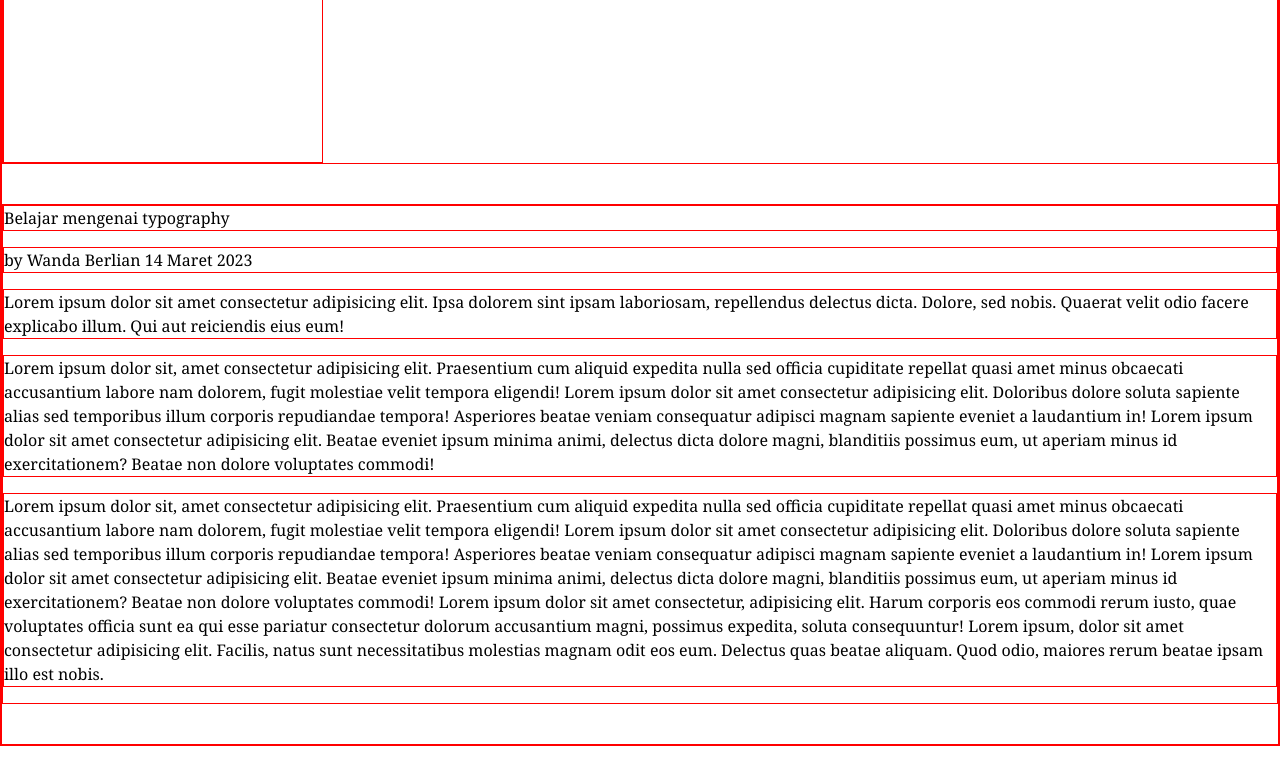
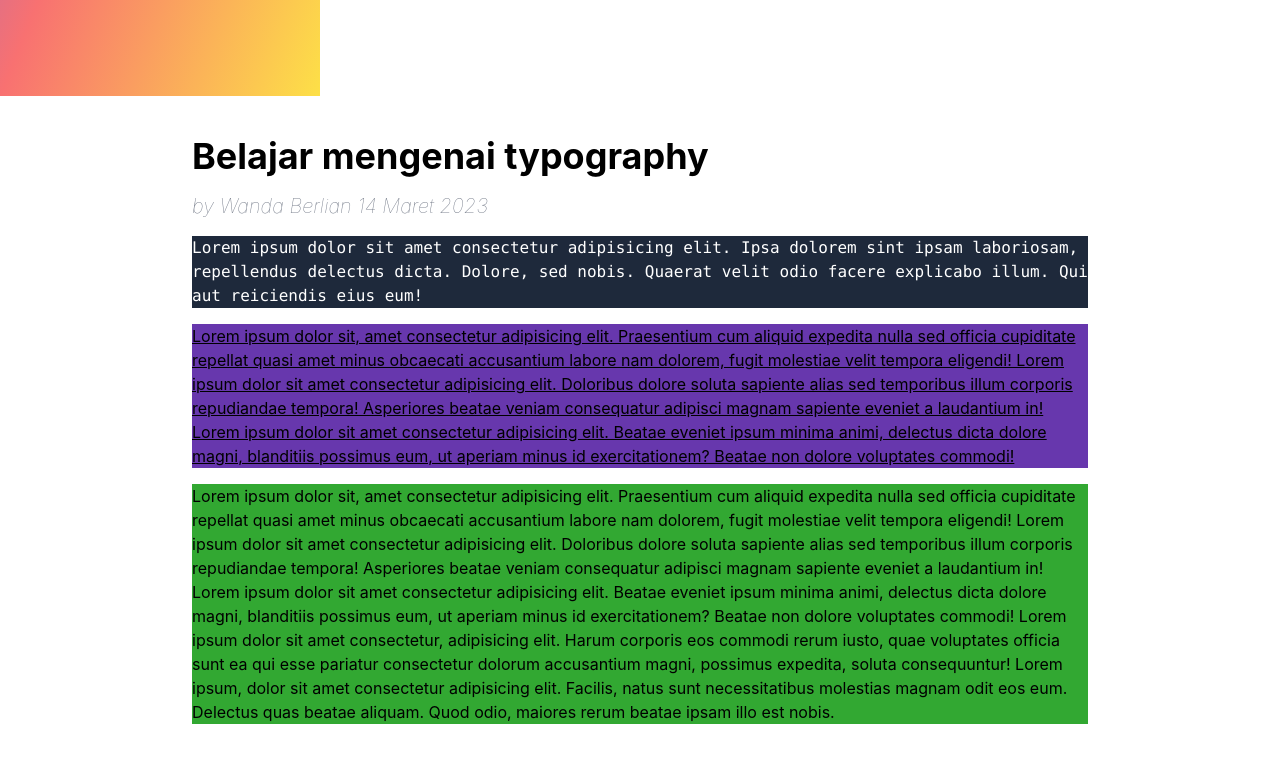
Before and after one commit to wandantii/learn-tailwindcss, a website: page public/index.html in a window 1280 px wide. Shown: the part 1280-2041 px from the top of the page. Drawn offline with nearby package versions, Linux system fonts and the light colour scheme.

Commit message:
feat: fourth

```diff
--- a/public/index.html
+++ b/public/index.html
@@ -12,20 +12,27 @@
             spacing: {
               13: '3.25rem',
             },
+            fontFamily: {
+              inter: ['inter'],
+            },
+            colors: {
+              wanda: '#32a832',
+              berlian: '#6737ad',
+            },
           },
         },
       };
     </script>
     <title>Coba TailwindCSS</title>
     <!-- <link rel="stylesheet" href="css/style.css" /> -->
-    <style type="text/tailwindcss">
+    <!-- <style type="text/tailwindcss">
       * {
         border: 1px solid red;
       }
-    </style>
+    </style> -->
   </head>
   <body>
-    <h1 class="text-5xl font-bold">Hello Wanda</h1>
+    <span class="text-5xl font-bold bg-gradient-to-r from-blue-500 to-teal-300 bg-clip-text text-transparent">Hello Wanda</span>
     <a href="#" class="bg-green-300 p-3 text-white inline-block m-3 rounded shadow hover:bg-green-900">Button</a>
     <p class="m-3 bg-yellow-200">Lorem ipsum dolor sit amet consectetur adipisicing elit. Amet quasi optio aspernatur magni adipisci minus dolor eum dignissimos distinctio, cupiditate error in molestiae tempora maxime, cumque inventore ratione asperiores iste?</p>
 
@@ -38,16 +45,21 @@
     <section class="mb-10">
       <h2>Sizing</h2>
       <div class="w-32 h-32">Kotak 1</div>
-      <div class="max-w-xs min-h-screen">Kotak 2</div>
+      <div class="max-w-xs min-h-screen bg-gradient-to-br from-indigo-500 via-red-400 to-yellow-300">Kotak 2</div>
     </section>
 
-    <section class="mb-10 font-serif">
-      <h2 class="mb-4">Belajar mengenai typography</h2>
-      <div class="mb-4">by Wanda Berlian 14 Maret 2023</div>
-      <p class="mb-4">Lorem ipsum dolor sit amet consectetur adipisicing elit. Ipsa dolorem sint ipsam laboriosam, repellendus delectus dicta. Dolore, sed nobis. Quaerat velit odio facere explicabo illum. Qui aut reiciendis eius eum!</p>
-      <p class="mb-4">Lorem ipsum dolor sit, amet consectetur adipisicing elit. Praesentium cum aliquid expedita nulla sed officia cupiditate repellat quasi amet minus obcaecati accusantium labore nam dolorem, fugit molestiae velit tempora eligendi! Lorem ipsum dolor sit amet consectetur adipisicing elit. Doloribus dolore soluta sapiente alias sed temporibus illum corporis repudiandae tempora! Asperiores beatae veniam consequatur adipisci magnam sapiente eveniet a laudantium in! Lorem ipsum dolor sit amet consectetur adipisicing elit. Beatae eveniet ipsum minima animi, delectus dicta dolore magni, blanditiis possimus eum, ut aperiam minus id exercitationem? Beatae non dolore voluptates commodi!</p>
-      <p class="mb-4">Lorem ipsum dolor sit, amet consectetur adipisicing elit. Praesentium cum aliquid expedita nulla sed officia cupiditate repellat quasi amet minus obcaecati accusantium labore nam dolorem, fugit molestiae velit tempora eligendi! Lorem ipsum dolor sit amet consectetur adipisicing elit. Doloribus dolore soluta sapiente alias sed temporibus illum corporis repudiandae tempora! Asperiores beatae veniam consequatur adipisci magnam sapiente eveniet a laudantium in! Lorem ipsum dolor sit amet consectetur adipisicing elit. Beatae eveniet ipsum minima animi, delectus dicta dolore magni, blanditiis possimus eum, ut aperiam minus id exercitationem? Beatae non dolore voluptates commodi! Lorem ipsum dolor sit amet consectetur, adipisicing elit. Harum corporis eos commodi rerum iusto, quae voluptates officia sunt ea qui esse pariatur consectetur dolorum accusantium magni, possimus expedita, soluta consequuntur! Lorem ipsum, dolor sit amet consectetur adipisicing elit. Facilis, natus sunt necessitatibus molestias magnam odit eos eum. Delectus quas beatae aliquam. Quod odio, maiores rerum beatae ipsam illo est nobis.</p>
+    <section class="mb-10 font-inter max-w-4xl mx-auto">
+      <h2 class="mb-4 text-4xl font-bold">Belajar mengenai typography</h2>
+      <blockquote class="mb-4 italic font-thin text-xl text-gray-500">by Wanda Berlian 14 Maret 2023</blockquote>
+      <p class="mb-4 font-mono bg-slate-800 text-white">Lorem ipsum dolor sit amet consectetur adipisicing elit. Ipsa dolorem sint ipsam laboriosam, repellendus delectus dicta. Dolore, sed nobis. Quaerat velit odio facere explicabo illum. Qui aut reiciendis eius eum!</p>
+      <p class="mb-4 underline bg-berlian">Lorem ipsum dolor sit, amet consectetur adipisicing elit. Praesentium cum aliquid expedita nulla sed officia cupiditate repellat quasi amet minus obcaecati accusantium labore nam dolorem, fugit molestiae velit tempora eligendi! Lorem ipsum dolor sit amet consectetur adipisicing elit. Doloribus dolore soluta sapiente alias sed temporibus illum corporis repudiandae tempora! Asperiores beatae veniam consequatur adipisci magnam sapiente eveniet a laudantium in! Lorem ipsum dolor sit amet consectetur adipisicing elit. Beatae eveniet ipsum minima animi, delectus dicta dolore magni, blanditiis possimus eum, ut aperiam minus id exercitationem? Beatae non dolore voluptates commodi!</p>
+      <p class="mb-4 bg-wanda">Lorem ipsum dolor sit, amet consectetur adipisicing elit. Praesentium cum aliquid expedita nulla sed officia cupiditate repellat quasi amet minus obcaecati accusantium labore nam dolorem, fugit molestiae velit tempora eligendi! Lorem ipsum dolor sit amet consectetur adipisicing elit. Doloribus dolore soluta sapiente alias sed temporibus illum corporis repudiandae tempora! Asperiores beatae veniam consequatur adipisci magnam sapiente eveniet a laudantium in! Lorem ipsum dolor sit amet consectetur adipisicing elit. Beatae eveniet ipsum minima animi, delectus dicta dolore magni, blanditiis possimus eum, ut aperiam minus id exercitationem? Beatae non dolore voluptates commodi! Lorem ipsum dolor sit amet consectetur, adipisicing elit. Harum corporis eos commodi rerum iusto, quae voluptates officia sunt ea qui esse pariatur consectetur dolorum accusantium magni, possimus expedita, soluta consequuntur! Lorem ipsum, dolor sit amet consectetur adipisicing elit. Facilis, natus sunt necessitatibus molestias magnam odit eos eum. Delectus quas beatae aliquam. Quod odio, maiores rerum beatae ipsam illo est nobis.</p>
+    </section>
 
-    </section>
+    <div class="max-w-xl h-96 bg-slate-200">
+
+    </div>
+
+    <div class="mb-96"></div>
   </body>
 </html>
```
Also changed, not shown: public/css/style.css.
